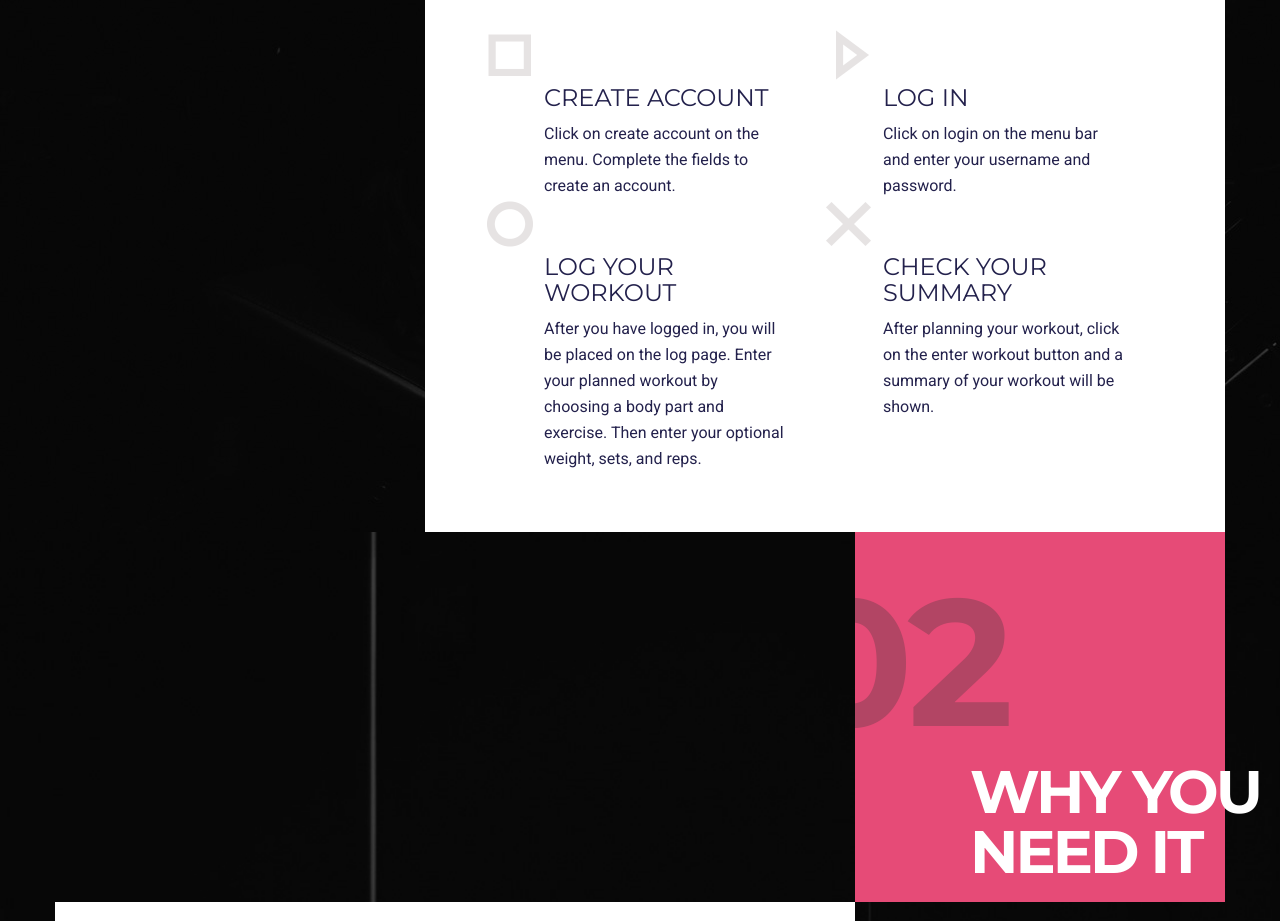
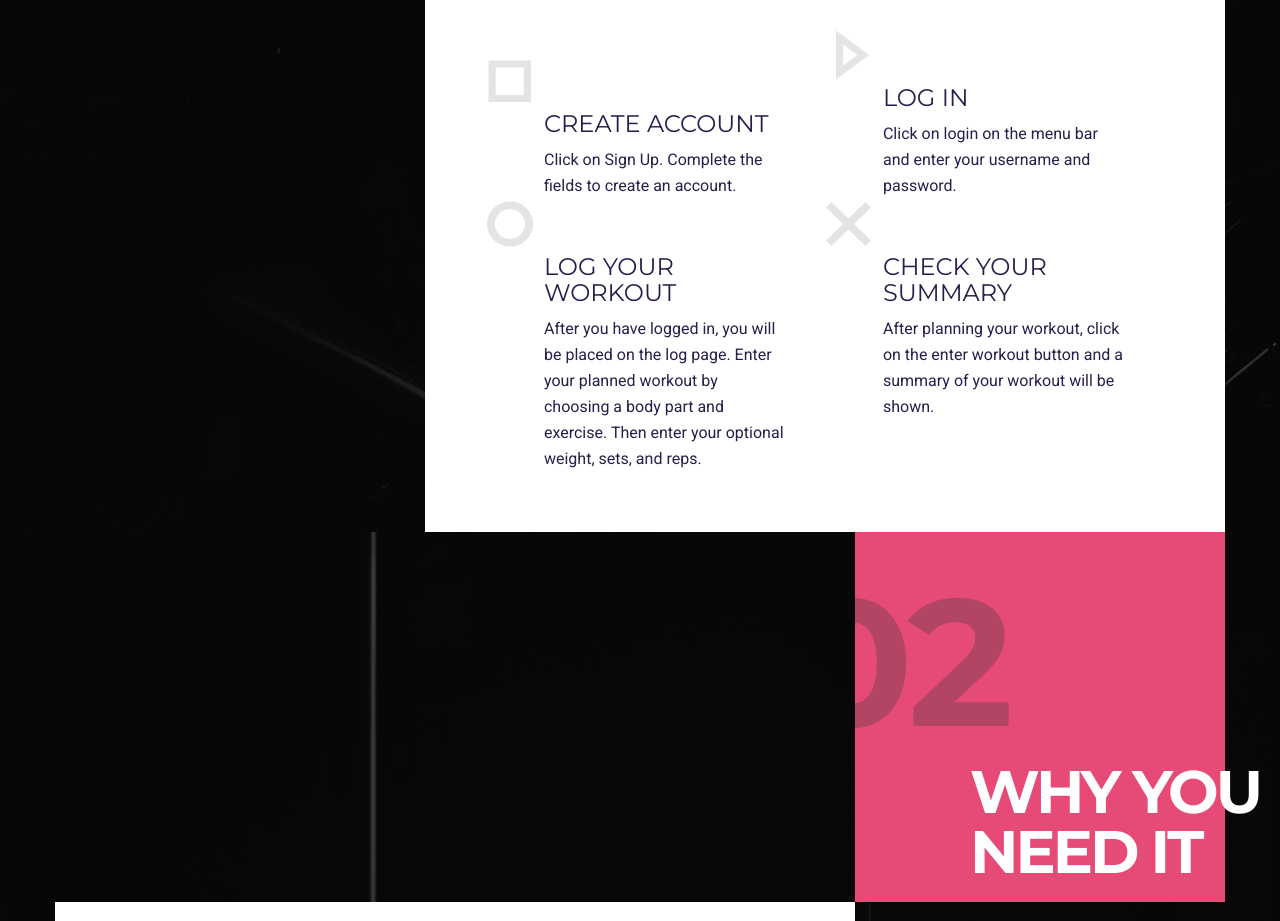
Before and after one commit to realonlytomd/gymbuddies, a website: page public/index.html in a window 1280 px wide. Shown: the part 1200-2121 px from the top of the page. Drawn offline with Linux system fonts and the light colour scheme.

Commit message:
added signup text to index.html

```diff
--- a/public/index.html
+++ b/public/index.html
@@ -85,7 +85,7 @@
                                         <div class="service-content-holder">
                                             <div class="service-title">CREATE ACCOUNT</div>
                                             <div class="service-content">
-                                                Click on create account on the menu. Complete the fields to create an account.<br />
+                                                Click on Sign Up. Complete the fields to create an account.<br />
                                             </div>
                                         </div>
                                     </div>
```
